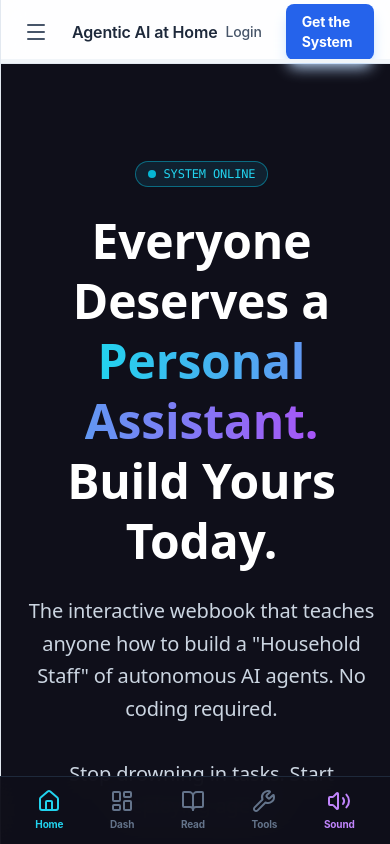
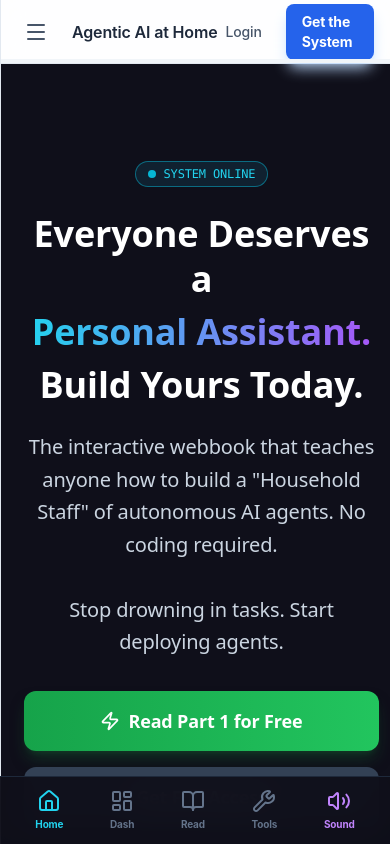
Before and after one commit to agenticaihome/ebook-frontend, a React (Create React App) app: page / in a window 390 px wide. Shown: the top 844 px of the page. Built offline with nearby package versions, Linux system fonts and the light colour scheme; no server answers.

Commit message:
Improve headline typography for mobile and desktop

```diff
--- a/src/SalesPage.jsx
+++ b/src/SalesPage.jsx
@@ -89,9 +89,11 @@ export default function SalesPage() {
                 initial={{ opacity: 0, y: 20 }}
                 animate={{ opacity: 1, y: 0 }}
                 transition={{ delay: 0.1 }}
-                className="text-5xl md:text-7xl font-bold mb-6 leading-tight"
+                className="text-4xl md:text-7xl font-bold mb-6 leading-tight"
               >
-                Everyone Deserves a <span className="text-transparent bg-clip-text bg-gradient-to-r from-cyan-400 to-purple-500">Personal Assistant.</span> Build Yours Today.
+                Everyone Deserves a <br className="hidden md:block" />
+                <span className="text-transparent bg-clip-text bg-gradient-to-r from-cyan-400 to-purple-500 block md:inline my-2 md:my-0">Personal Assistant.</span>
+                <span className="block md:inline">Build Yours Today.</span>
               </motion.h1>
 
               <motion.p
```
